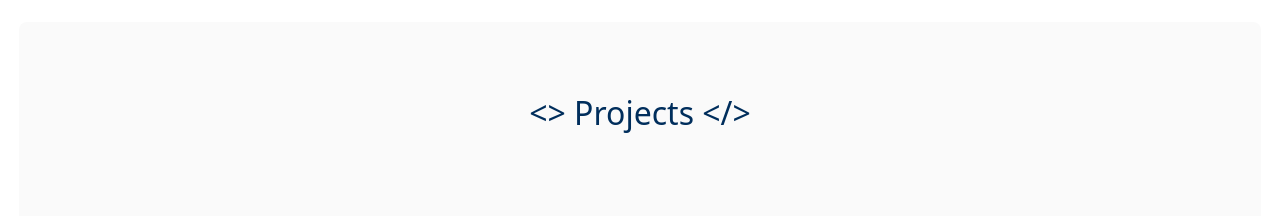
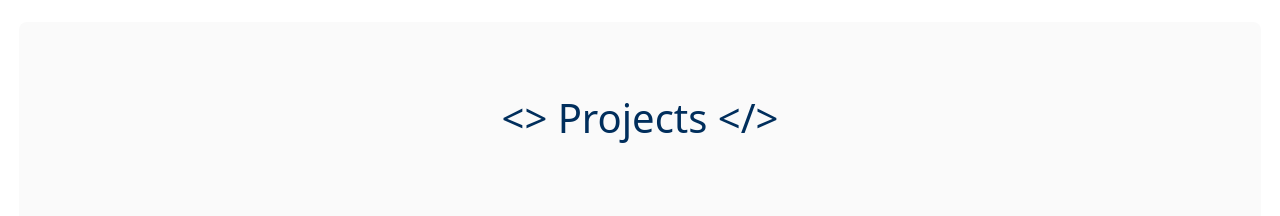
Before and after one commit to j4rola/my-portfolio, a Next.js app: page / in a window 1280 px wide. Shown: the part 800-1016 px from the top of the page. Built offline with nearby package versions, Linux system fonts and the light colour scheme.

Commit message:
fixes project section

```diff
--- a/components/Projects.jsx
+++ b/components/Projects.jsx
@@ -8,7 +8,7 @@ function Projects() {
   return (
     <div id='projects' className='flexy py-5 gray rounded-3' style={{ width: '97vw'  }}>
 
-                <h2 className='text-blue p-4 '>{'<> Projects  </>'}</h2>
+                <h1 className='text-blue p-4 '>{'<> Projects  </>'}</h1>
 
         <div className=' w-100 d-flex flex-column flex-lg-row flex-nowrap justify-content-around align-items-center my-5'>
             <Card className='flexy flex-nowrap m-3 py-2' style={{ width: '20rem', height: '20rem'  }}>
```
